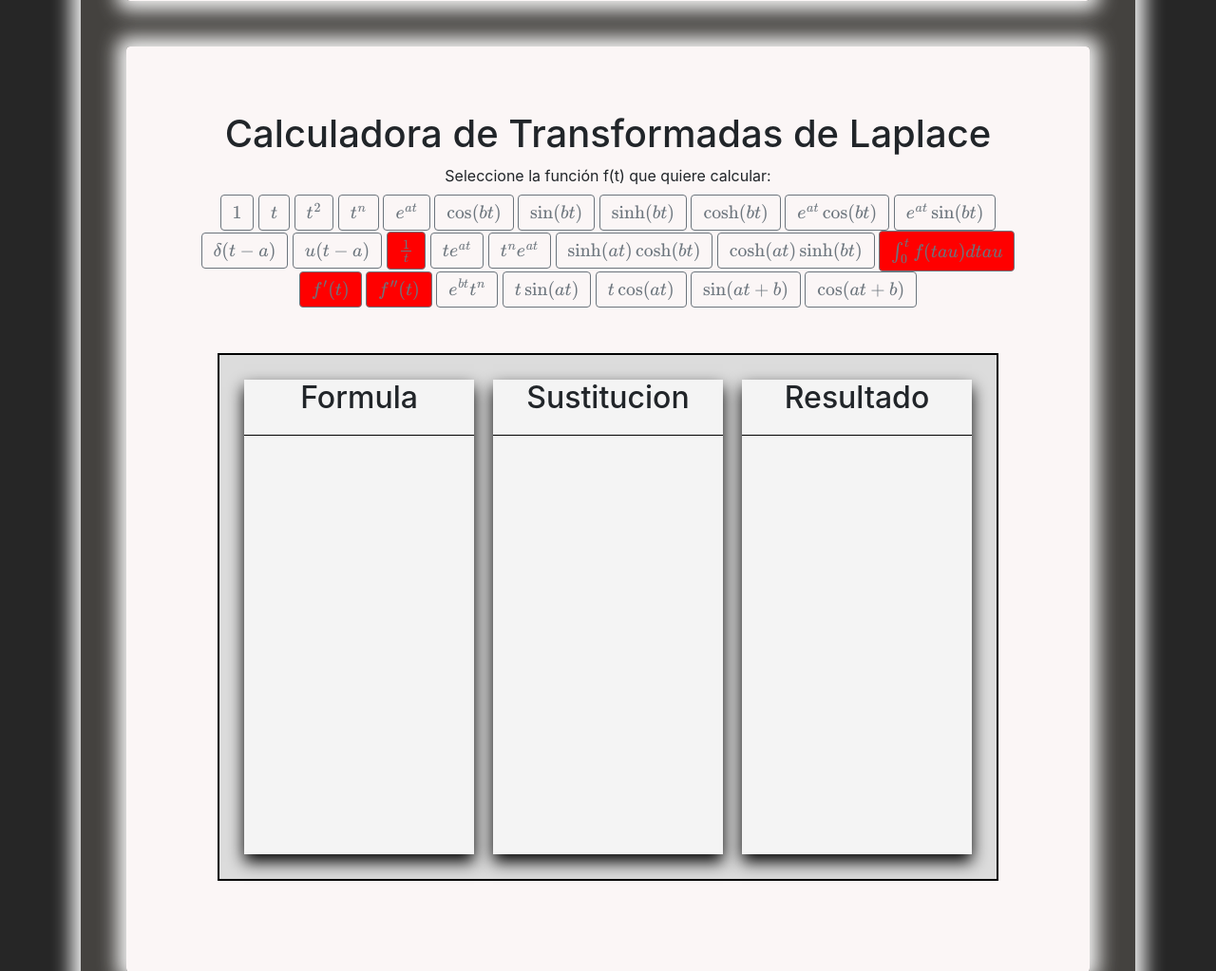
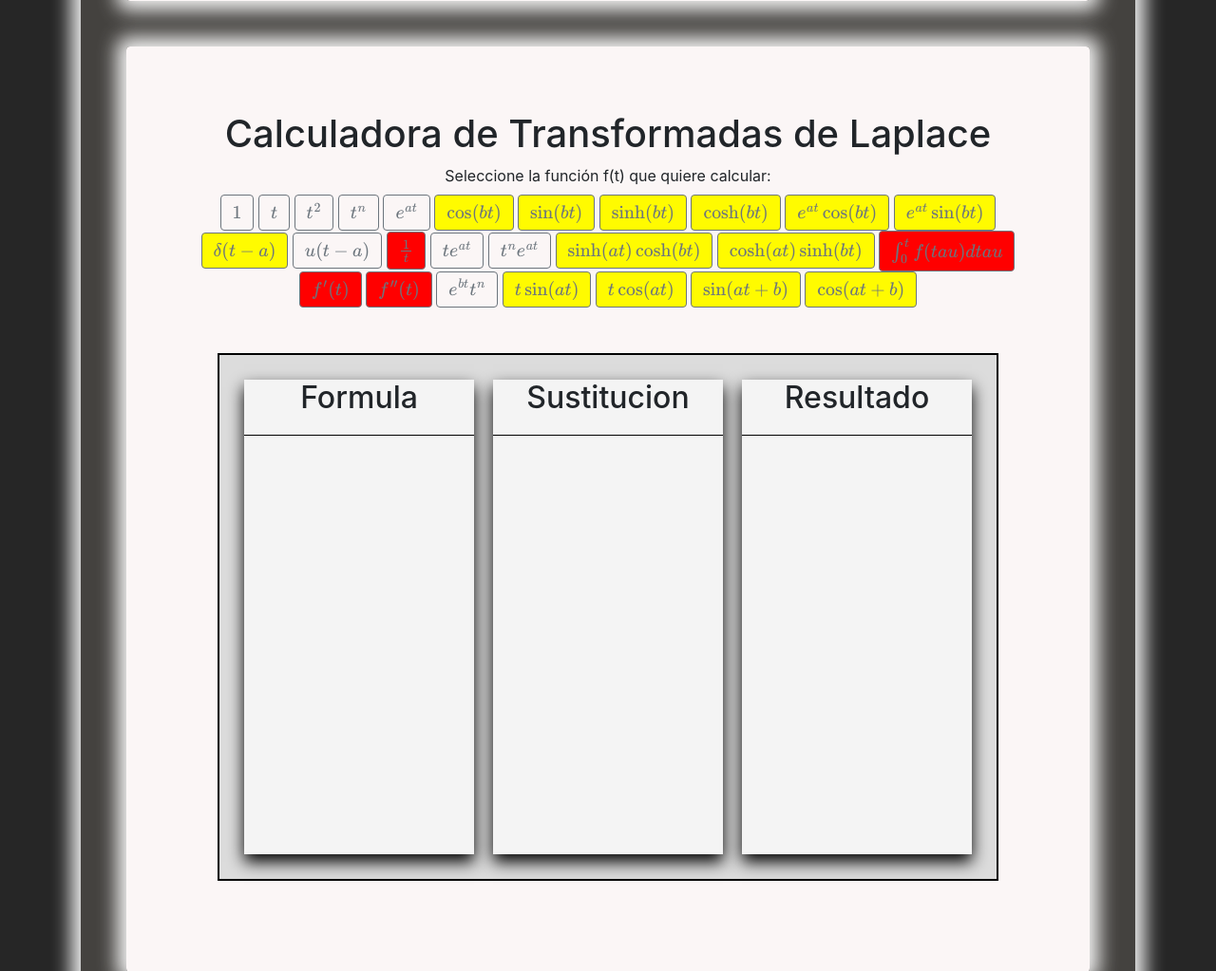
Before and after one commit to Gabriel-Manzano/Mates_II, a Flask app: page /transformadas in a window 1280 px wide. Shown: the part 2359-3382 px from the top of the page at 95% size. Run offline with Flask 3, Linux system fonts and the light colour scheme.

Commit message:
Actualización Final
Actualización a los colores de las vistas

```diff
--- a/Mates_II/templates/Transformadas.html
+++ b/Mates_II/templates/Transformadas.html
@@ -32,27 +32,27 @@
                 <button type="button" class="btn btn-outline-secondary" onclick="crearInputFuncion('t^2')">\( t^2 \)</button>
                 <button type="button" class="btn btn-outline-secondary" onclick="crearInputFuncion('t^n')">\( t^n \)</button>
                 <button type="button" class="btn btn-outline-secondary" onclick="crearInputFuncion('e^{at}')">\( e^{at} \)</button>
-                <button type="button" class="btn btn-outline-secondary" onclick="crearInputFuncion('\\cos(bt)')">\( \cos(bt) \)</button>
-                <button type="button" class="btn btn-outline-secondary" onclick="crearInputFuncion('\\sin(bt)')">\( \sin(bt) \)</button>
-                <button type="button" class="btn btn-outline-secondary" onclick="crearInputFuncion('\\sinh(bt)')">\( \sinh(bt) \)</button>
-                <button type="button" class="btn btn-outline-secondary" onclick="crearInputFuncion('\\cosh(bt)')">\( \cosh(bt) \)</button>
-                <button type="button" class="btn btn-outline-secondary" onclick="crearInputFuncion('e^{at} \\cos(bt)')">\( e^{at} \cos(bt) \)</button>
-                <button type="button" class="btn btn-outline-secondary" onclick="crearInputFuncion('e^{at} \\sin(bt)')">\( e^{at} \sin(bt) \)</button>
-                <button type="button" class="btn btn-outline-secondary" onclick="crearInputFuncion('\\delta(t - a)')">\( \delta(t - a) \)</button>
+                <button type="button" class="btn btn-outline-secondary" style="background-color: rgb(255, 251, 0);"onclick="crearInputFuncion('\\cos(bt)')">\( \cos(bt) \)</button>
+                <button type="button" class="btn btn-outline-secondary" style="background-color: rgb(255, 251, 0);"onclick="crearInputFuncion('\\sin(bt)')">\( \sin(bt) \)</button>
+                <button type="button" class="btn btn-outline-secondary" style="background-color: rgb(255, 251, 0);"onclick="crearInputFuncion('\\sinh(bt)')">\( \sinh(bt) \)</button>
+                <button type="button" class="btn btn-outline-secondary" style="background-color: rgb(255, 251, 0);"onclick="onclick="crearInputFuncion('\\cosh(bt)')">\( \cosh(bt) \)</button>
+                <button type="button" class="btn btn-outline-secondary" style="background-color: rgb(255, 251, 0);"onclick="crearInputFuncion('e^{at} \\cos(bt)')">\( e^{at} \cos(bt) \)</button>
+                <button type="button" class="btn btn-outline-secondary" style="background-color: rgb(255, 251, 0);"onclick="crearInputFuncion('e^{at} \\sin(bt)')">\( e^{at} \sin(bt) \)</button>
+                <button type="button" class="btn btn-outline-secondary" style="background-color: rgb(255, 251, 0);"onclick="crearInputFuncion('\\delta(t - a)')">\( \delta(t - a) \)</button>
                 <button type="button" class="btn btn-outline-secondary" onclick="crearInputFuncion('u(t - a)')">\( u(t - a) \)</button>
                 <button type="button" class="btn btn-outline-secondary" style="background-color: red;"onclick="crearInputFuncion('\\frac{1}{t}')">\( \frac{1}{t} \)</button>
                 <button type="button" class="btn btn-outline-secondary" onclick="crearInputFuncion('t e^{at}')">\( t e^{at} \)</button>
                 <button type="button" class="btn btn-outline-secondary" onclick="crearInputFuncion('t^n e^{at}')">\( t^n e^{at} \)</button>
-                <button type="button" class="btn btn-outline-secondary" onclick="crearInputFuncion('sinh(at) \\cosh(bt)')">\( \sinh(at) \cosh(bt) \)</button>
-                <button type="button" class="btn btn-outline-secondary" onclick="crearInputFuncion('cosh(at) \\sinh(bt)')">\( \cosh(at) \sinh(bt) \)</button>
+                <button type="button" class="btn btn-outline-secondary" style="background-color: rgb(255, 251, 0);"onclick="crearInputFuncion('sinh(at) \\cosh(bt)')">\( \sinh(at) \cosh(bt) \)</button>
+                <button type="button" class="btn btn-outline-secondary" style="background-color: rgb(255, 251, 0);"onclick="crearInputFuncion('cosh(at) \\sinh(bt)')">\( \cosh(at) \sinh(bt) \)</button>
                 <button type="button" class="btn btn-outline-secondary" style="background-color: red;"onclick="crearInputFuncion('\\int_{0}^{t} f(\\tau) d\\tau')">\( \int_{0}^{t} f(\\tau) d\\tau \)</button>
                 <button type="button" class="btn btn-outline-secondary" style="background-color: red;"onclick="crearInputFuncion('f\'(t)')">\( f'(t) \)</button>
                 <button type="button" class="btn btn-outline-secondary" style="background-color: red;" onclick="crearInputFuncion('f\'\'(t)')">\( f''(t) \)</button>
                 <button type="button" class="btn btn-outline-secondary" onclick="crearInputFuncion('e^{bt} t^n')">\( e^{bt} t^n \)</button>
-                <button type="button" class="btn btn-outline-secondary"  onclick="crearInputFuncion('t \\sin(at)')">\( t \sin(at) \)</button>
-                <button type="button" class="btn btn-outline-secondary"  onclick="crearInputFuncion('t \\cos(at)')">\( t \cos(at) \)</button>
-                <button type="button" class="btn btn-outline-secondary"  onclick="crearInputFuncion('\\sin(at + b)')">\( \sin(at + b) \)</button>
-                <button type="button" class="btn btn-outline-secondary"  onclick="crearInputFuncion('\\cos(at + b)')">\( \cos(at + b) \)</button>
+                <button type="button" class="btn btn-outline-secondary"  style="background-color: rgb(255, 251, 0);"onclick="crearInputFuncion('t \\sin(at)')">\( t \sin(at) \)</button>
+                <button type="button" class="btn btn-outline-secondary"  style="background-color: rgb(255, 251, 0);"onclick="crearInputFuncion('t \\cos(at)')">\( t \cos(at) \)</button>
+                <button type="button" class="btn btn-outline-secondary"  style="background-color: rgb(255, 251, 0);"onclick="crearInputFuncion('\\sin(at + b)')">\( \sin(at + b) \)</button>
+                <button type="button" class="btn btn-outline-secondary"  style="background-color: rgb(255, 251, 0);"onclick="crearInputFuncion('\\cos(at + b)')">\( \cos(at + b) \)</button>
             </div>
             <div class="container text-center" id="inputContainer"></div>
         </div>
```
